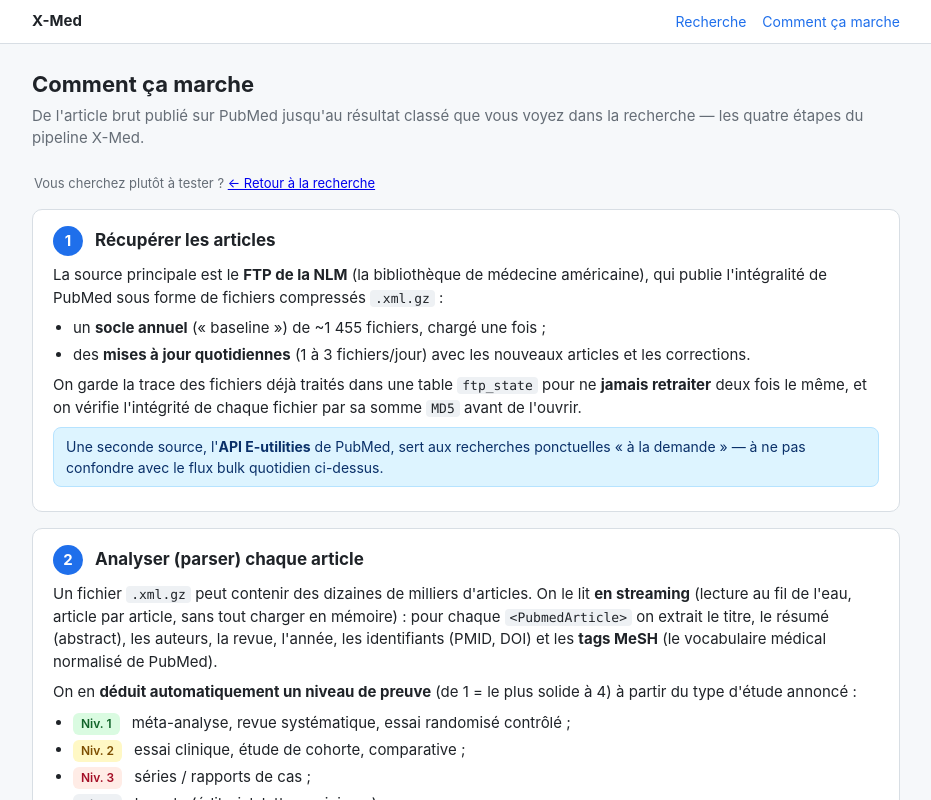
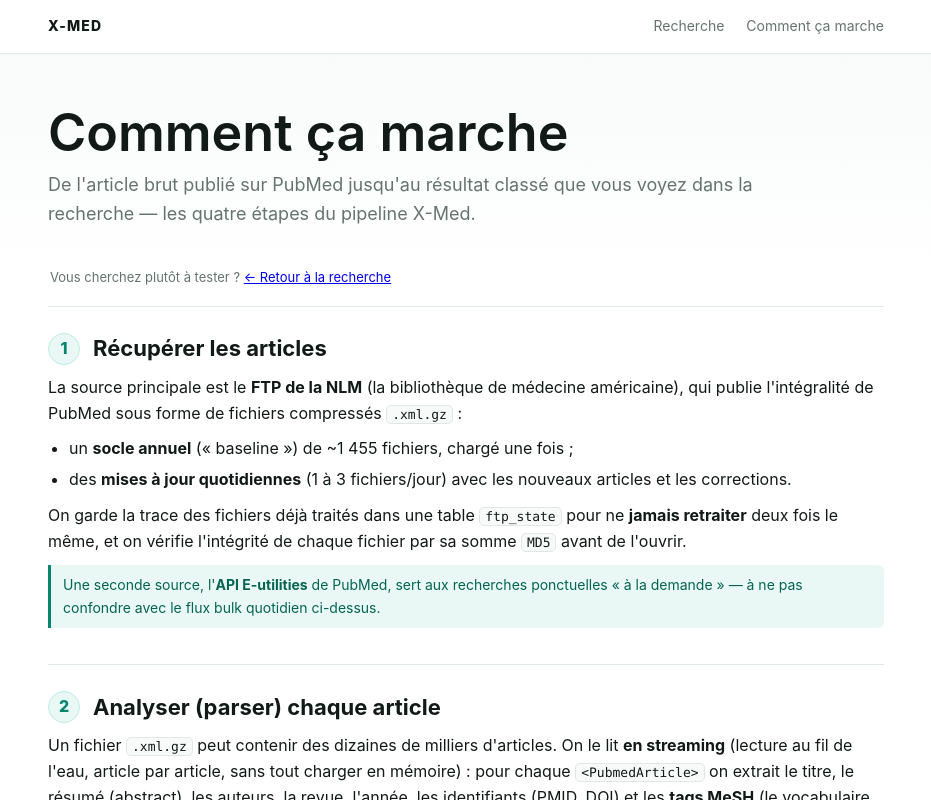
Before and after one commit to evausesgit/x-med, a Next.js app in the folder web/: page /architecture in a window 1280 px wide. Shown: the top 800 px of the page, without its empty margins (174-1105 px from the left). Built offline with nearby package versions, Linux system fonts and the light colour scheme.

Commit message:
Style orbital paper white

```diff
--- a/web/app/globals.css
+++ b/web/app/globals.css
@@ -1,11 +1,19 @@
 :root {
-  --bg: #f6f8fa;
+  --bg: #ffffff;
+  --wash: #f7faf9;
   --card: #ffffff;
-  --border: #d8dee4;
-  --text: #1f2328;
-  --muted: #656d76;
-  --accent: #1f6feb;
-  --accent-soft: #ddf4ff;
+  --line: #dfe8e4;
+  --line-strong: #b8cbc2;
+  --text: #121a17;
+  --muted: #66746e;
+  --faint: #94a39d;
+  --accent: #00856f;
+  --accent-2: #2bb4a0;
+  --accent-soft: #e9f8f5;
+  --success: #237a4b;
+  --warn: #936300;
+  --danger: #b02a1f;
+  --radius: 6px;
 }
 
 * { box-sizing: border-box; }
@@ -13,145 +21,324 @@
 html, body {
   margin: 0;
   padding: 0;
-  background: var(--bg);
+  background:
+    linear-gradient(180deg, var(--wash), #fff 280px),
+    var(--bg);
   color: var(--text);
-  font-family: -apple-system, BlinkMacSystemFont, "Segoe UI", Roboto, Helvetica, Arial, sans-serif;
-  font-size: 15px;
-  line-height: 1.5;
+  font-family: ui-sans-serif, Inter, -apple-system, BlinkMacSystemFont, "Segoe UI", Roboto, Arial, sans-serif;
+  font-size: 16px;
+  line-height: 1.62;
+  -webkit-font-smoothing: antialiased;
+  text-rendering: optimizeLegibility;
 }
 
-.container { max-width: 900px; margin: 0 auto; padding: 24px 16px 64px; }
+::selection { background: var(--accent); color: #fff; }
 
-h1 { font-size: 22px; margin: 0 0 4px; }
-.subtitle { color: var(--muted); margin: 0 0 24px; }
+.container {
+  max-width: 880px;
+  margin: 0 auto;
+  padding: 52px 22px 90px;
+}
+
+h1 {
+  margin: 0 0 10px;
+  color: var(--text);
+  font-size: clamp(32px, 5vw, 52px);
+  line-height: 1.05;
+  font-weight: 640;
+}
+
+h2 { margin: 0; font-size: 21px; line-height: 1.2; }
+h3 { margin: 22px 0 8px; font-size: 15px; }
+
+.subtitle {
+  max-width: 66ch;
+  margin: 0 0 38px;
+  color: var(--muted);
+  font-size: 18px;
+}
+
+.topnav {
+  background: rgba(255, 255, 255, 0.9);
+  border-bottom: 1px solid var(--line);
+  backdrop-filter: blur(12px);
+}
+
+.topnav-inner {
+  max-width: 880px;
+  margin: 0 auto;
+  padding: 15px 22px;
+  display: flex;
+  align-items: center;
+  justify-content: space-between;
+  gap: 18px;
+}
+
+.topnav .brand {
+  color: var(--text);
+  font-size: 14px;
+  font-weight: 760;
+  letter-spacing: 0.08em;
+  text-decoration: none;
+  text-transform: uppercase;
+}
+
+.topnav-links { display: flex; gap: 22px; flex-wrap: wrap; }
+.topnav-links a {
+  color: var(--muted);
+  font-size: 14px;
+  text-decoration: none;
+}
+.topnav-links a:hover { color: var(--accent); }
 
 .panel {
-  background: var(--card);
-  border: 1px solid var(--border);
-  border-radius: 10px;
-  padding: 16px;
-  margin-bottom: 20px;
+  padding: 0 0 28px;
+  margin-bottom: 30px;
+  background: transparent;
+  border-bottom: 1px solid var(--line-strong);
 }
 
-.search-row { display: flex; gap: 8px; }
-input[type="text"], input[type="number"], select {
+.search-row {
+  display: grid;
+  grid-template-columns: 1fr auto;
+  gap: 10px;
+  align-items: stretch;
+}
+
+input[type="text"],
+input[type="number"],
+select {
+  width: 100%;
   font: inherit;
-  padding: 9px 11px;
-  border: 1px solid var(--border);
-  border-radius: 8px;
+  color: var(--text);
   background: #fff;
-  color: var(--text);
+  border: 1px solid var(--line);
+  border-radius: var(--radius);
+  padding: 10px 12px;
 }
-.search-row input[type="text"] { flex: 1; }
+
+.search-row input[type="text"] {
+  min-height: 48px;
+  font-size: 17px;
+}
+
+input::placeholder { color: var(--faint); }
+input:focus, select:focus {
+  outline: 2px solid rgba(43, 180, 160, 0.18);
+  border-color: var(--accent-2);
+}
 
 button {
   font: inherit;
   cursor: pointer;
-  border: 1px solid var(--border);
+  color: var(--text);
   background: #fff;
-  border-radius: 8px;
-  padding: 9px 14px;
+  border: 1px solid var(--line-strong);
+  border-radius: var(--radius);
+  padding: 10px 15px;
 }
-button.primary { background: var(--accent); border-color: var(--accent); color: #fff; font-weight: 600; }
-button:disabled { opacity: 0.5; cursor: default; }
 
-.filters { display: flex; flex-wrap: wrap; gap: 16px; align-items: flex-end; margin-top: 14px; }
-.field { display: flex; flex-direction: column; gap: 4px; }
-.field label { font-size: 12px; color: var(--muted); }
-.field input[type="number"] { width: 90px; }
+button:hover { color: var(--accent); border-color: var(--accent); }
+button.primary {
+  color: #fff;
+  background: var(--text);
+  border-color: var(--text);
+  font-weight: 700;
+}
+button.primary:hover { color: #fff; background: var(--accent); border-color: var(--accent); }
+button:disabled { opacity: 0.55; cursor: default; }
 
-.mesh-box { position: relative; margin-top: 14px; }
-.chips { display: flex; flex-wrap: wrap; gap: 6px; margin-bottom: 8px; }
+.filters {
+  display: flex;
+  flex-wrap: wrap;
+  gap: 16px;
+  align-items: flex-end;
+  margin-top: 18px;
+}
+
+.field { display: flex; flex-direction: column; gap: 5px; }
+.field label {
+  color: var(--muted);
+  font-size: 11px;
+  font-weight: 720;
+  letter-spacing: 0.09em;
+  text-transform: uppercase;
+}
+.field input[type="number"] { width: 96px; }
+
+.mesh-box { position: relative; margin-top: 18px; }
+.chips { display: flex; flex-wrap: wrap; gap: 7px; margin-bottom: 10px; }
 .chip {
-  display: inline-flex; align-items: center; gap: 6px;
-  background: var(--accent-soft); color: #0a3069;
-  border: 1px solid #b6e3ff; border-radius: 999px;
-  padding: 3px 10px; font-size: 13px;
+  display: inline-flex;
+  align-items: center;
+  gap: 7px;
+  color: #056452;
+  background: var(--accent-soft);
+  border: 1px solid #bdece3;
+  border-radius: 999px;
+  padding: 4px 10px;
+  font-size: 13px;
 }
-.chip button { all: unset; cursor: pointer; font-weight: 700; color: #0a3069; }
+.chip button { all: unset; cursor: pointer; font-weight: 800; }
+
 .suggestions {
-  position: absolute; z-index: 5; left: 0; right: 0; top: 100%;
-  background: #fff; border: 1px solid var(--border); border-radius: 8px;
-  margin-top: 4px; max-height: 240px; overflow: auto; box-shadow: 0 6px 18px rgba(0,0,0,.08);
+  position: absolute;
+  z-index: 20;
+  left: 0;
+  right: 0;
+  top: 100%;
+  margin-top: 6px;
+  max-height: 260px;
+  overflow: auto;
+  background: #fff;
+  border: 1px solid var(--line-strong);
+  border-radius: var(--radius);
+  box-shadow: 0 18px 40px rgba(18, 26, 23, 0.1);
 }
-.suggestions div { padding: 8px 11px; cursor: pointer; }
+.suggestions div { padding: 10px 12px; cursor: pointer; }
 .suggestions div:hover { background: var(--accent-soft); }
 
-.toggle { display: inline-flex; border: 1px solid var(--border); border-radius: 8px; overflow: hidden; }
-.toggle button { border: none; border-radius: 0; padding: 8px 14px; background: #fff; }
-.toggle button.on { background: var(--accent); color: #fff; }
+.toggle {
+  display: inline-grid;
+  grid-auto-flow: column;
+  gap: 0;
+  border: 1px solid var(--line-strong);
+  border-radius: var(--radius);
+  overflow: hidden;
+}
+.toggle button { border: 0; border-right: 1px solid var(--line); border-radius: 0; color: var(--muted); }
+.toggle button:last-child { border-right: 0; }
+.toggle button.on { color: #fff; background: var(--accent); }
 
-.meta { color: var(--muted); font-size: 13px; margin: 8px 2px 16px; }
+.meta { color: var(--muted); font-size: 13px; margin: 10px 2px 18px; }
+.error { color: var(--danger); }
 
-.result { background: var(--card); border: 1px solid var(--border); border-radius: 10px; padding: 16px; margin-bottom: 12px; }
-.result h3 { margin: 0 0 6px; font-size: 16px; }
-.result h3 a { color: var(--accent); text-decoration: none; }
-.result h3 a:hover { text-decoration: underline; }
+.result {
+  padding: 23px 0;
+  margin: 0;
+  background: transparent;
+  border-top: 1px solid var(--line);
+}
+.result:first-of-type { border-top-color: var(--line-strong); }
+.result h3 {
+  display: flex;
+  align-items: baseline;
+  gap: 10px;
+  margin: 0 0 7px;
+  font-size: 19px;
+  line-height: 1.35;
+}
+.result h3 a { color: var(--text); text-decoration: none; }
+.result h3 a:hover { color: var(--accent); text-decoration: underline; }
 .result .journal { color: var(--muted); font-size: 13px; margin-bottom: 8px; }
-.result .abstract { font-size: 14px; margin: 8px 0; }
-.tags { display: flex; flex-wrap: wrap; gap: 5px; margin-top: 8px; }
-.tag { background: #eef1f4; border-radius: 6px; padding: 2px 8px; font-size: 12px; color: #444; }
+.result .abstract { color: #2e3935; font-size: 15px; margin: 9px 0; max-width: 72ch; }
 
-.badge { display: inline-block; border-radius: 6px; padding: 2px 8px; font-size: 12px; font-weight: 600; margin-right: 8px; }
-.ev1 { background: #dafbe1; color: #116329; }
-.ev2 { background: #fff8c5; color: #7d4e00; }
-.ev3 { background: #ffece6; color: #a40e26; }
-.ev4 { background: #eef1f4; color: #656d76; }
-
-.pager { display: flex; gap: 8px; justify-content: center; margin-top: 20px; }
-.error { color: #a40e26; }
-
-/* Rang du résultat (#1, #2, …) — fiable dans tous les modes */
-.rank {
-  display: inline-block; min-width: 30px; text-align: center;
-  background: #eef1f4; color: #444; border-radius: 6px;
-  padding: 1px 7px; font-size: 12px; font-weight: 700;
-  margin-right: 8px; vertical-align: middle;
+.tags { display: flex; flex-wrap: wrap; gap: 6px; margin-top: 10px; }
+.tag {
+  color: var(--muted);
+  background: var(--wash);
+  border: 1px solid var(--line);
+  border-radius: 999px;
+  padding: 2px 8px;
+  font-size: 12px;
 }
 
-/* Barre de « match » (recherche par sens) — pertinence relative */
-.match { display: flex; align-items: center; gap: 8px; margin: 6px 0 2px; cursor: help; }
-.match-bar { flex: 0 0 160px; height: 8px; background: #eef1f4; border-radius: 999px; overflow: hidden; }
-.match-fill { height: 100%; background: linear-gradient(90deg, #1f6feb, #2da44e); border-radius: 999px; }
-.match-pct { font-size: 12px; color: var(--muted); font-variant-numeric: tabular-nums; }
-.match-label { font-size: 12px; font-weight: 600; padding: 1px 8px; border-radius: 999px; }
-.ml-high { background: #dafbe1; color: #116329; }
-.ml-mid { background: #ddf4ff; color: #0a3069; }
-.ml-low { background: #eef1f4; color: #656d76; }
+.badge {
+  display: inline-block;
+  border-radius: 999px;
+  padding: 2px 8px;
+  font-size: 12px;
+  font-weight: 700;
+  margin-right: 8px;
+}
+.ev1 { color: var(--success); background: #e8f5ee; }
+.ev2 { color: var(--warn); background: #fff5d8; }
+.ev3 { color: var(--danger); background: #fff0ed; }
+.ev4 { color: var(--muted); background: #eef3f1; }
 
-/* Barre de navigation partagée (layout) */
-.topnav { background: var(--card); border-bottom: 1px solid var(--border); }
-.topnav-inner {
-  max-width: 900px; margin: 0 auto; padding: 10px 16px;
-  display: flex; align-items: center; justify-content: space-between;
+.rank {
+  display: inline-flex;
+  min-width: 34px;
+  justify-content: center;
+  color: var(--accent);
+  border: 1px solid var(--line-strong);
+  border-radius: 999px;
+  padding: 1px 8px;
+  font-size: 12px;
+  font-weight: 800;
+  font-variant-numeric: tabular-nums;
 }
-.topnav .brand { font-weight: 700; color: var(--text); text-decoration: none; }
-.topnav-links { display: flex; gap: 16px; }
-.topnav-links a { color: var(--accent); text-decoration: none; font-size: 14px; }
-.topnav-links a:hover { text-decoration: underline; }
 
-/* Page « Comment ça marche » */
+.match { display: flex; align-items: center; gap: 10px; margin: 9px 0 2px; cursor: help; }
+.match-bar {
+  flex: 0 0 176px;
+  height: 4px;
+  overflow: hidden;
+  background: #e7eeeb;
+  border-radius: 999px;
+}
+.match-fill { height: 100%; background: linear-gradient(90deg, var(--accent), var(--accent-2)); }
+.match-pct { color: var(--muted); font-size: 12px; font-variant-numeric: tabular-nums; }
+.match-label { padding: 1px 8px; border-radius: 999px; font-size: 12px; font-weight: 700; }
+.ml-high { color: var(--success); background: #e8f5ee; }
+.ml-mid { color: #056452; background: var(--accent-soft); }
+.ml-low { color: var(--muted); background: #eef3f1; }
+
+.pager { display: flex; gap: 8px; justify-content: center; margin-top: 28px; }
+
 .arch-step {
-  background: var(--card); border: 1px solid var(--border);
-  border-radius: 10px; padding: 16px 20px; margin-bottom: 16px;
+  padding: 26px 0;
+  margin: 0;
+  background: transparent;
+  border-top: 1px solid var(--line);
 }
-.arch-step .step-head { display: flex; align-items: center; gap: 12px; }
-.arch-step h2 { font-size: 17px; margin: 0; }
-.arch-step h3 { font-size: 14px; margin: 18px 0 6px; }
+.arch-step .step-head { display: flex; align-items: center; gap: 13px; }
+.arch-step h2 { font-size: 22px; }
+.arch-step h3 {
+  color: var(--muted);
+  font-size: 13px;
+  letter-spacing: 0.08em;
+  margin: 20px 0 6px;
+  text-transform: uppercase;
+}
 .step-num {
-  flex: 0 0 auto; width: 30px; height: 30px; border-radius: 999px;
-  background: var(--accent); color: #fff; font-weight: 700;
-  display: flex; align-items: center; justify-content: center;
+  flex: 0 0 auto;
+  width: 32px;
+  height: 32px;
+  display: flex;
+  align-items: center;
+  justify-content: center;
+  color: var(--accent);
+  background: var(--accent-soft);
+  border: 1px solid #bdece3;
+  border-radius: 999px;
+  font-weight: 800;
 }
-.step-body { margin-top: 8px; }
-.arch-step p { margin: 8px 0; }
-.arch-step ul { margin: 8px 0; padding-left: 20px; }
-.arch-step li { margin: 4px 0; }
+.step-body { margin-top: 10px; }
+.arch-step p { margin: 10px 0; }
+.arch-step ul { margin: 10px 0; padding-left: 21px; }
+.arch-step li { margin: 5px 0; }
 .arch-step code {
-  background: #eef1f4; border-radius: 4px; padding: 1px 5px;
-  font-size: 13px; font-family: ui-monospace, SFMono-Regular, Menlo, monospace;
+  background: var(--wash);
+  border: 1px solid var(--line);
+  border-radius: 5px;
+  padding: 1px 5px;
+  font-size: 13px;
+  font-family: ui-monospace, SFMono-Regular, Menlo, monospace;
 }
 .note {
-  background: var(--accent-soft); border: 1px solid #b6e3ff;
-  border-radius: 8px; padding: 8px 12px; font-size: 14px; color: #0a3069;
+  color: #056452;
+  background: var(--accent-soft);
+  border-left: 3px solid var(--accent);
+  border-radius: 0 var(--radius) var(--radius) 0;
+  padding: 9px 12px;
+  font-size: 14px;
 }
+
+@media (max-width: 640px) {
+  .container { padding: 32px 15px 60px; }
+  .topnav-inner { align-items: flex-start; flex-direction: column; gap: 8px; }
+  .search-row { grid-template-columns: 1fr; }
+  .match { align-items: flex-start; flex-direction: column; }
+  .match-bar { flex-basis: auto; width: 100%; }
+}
```
